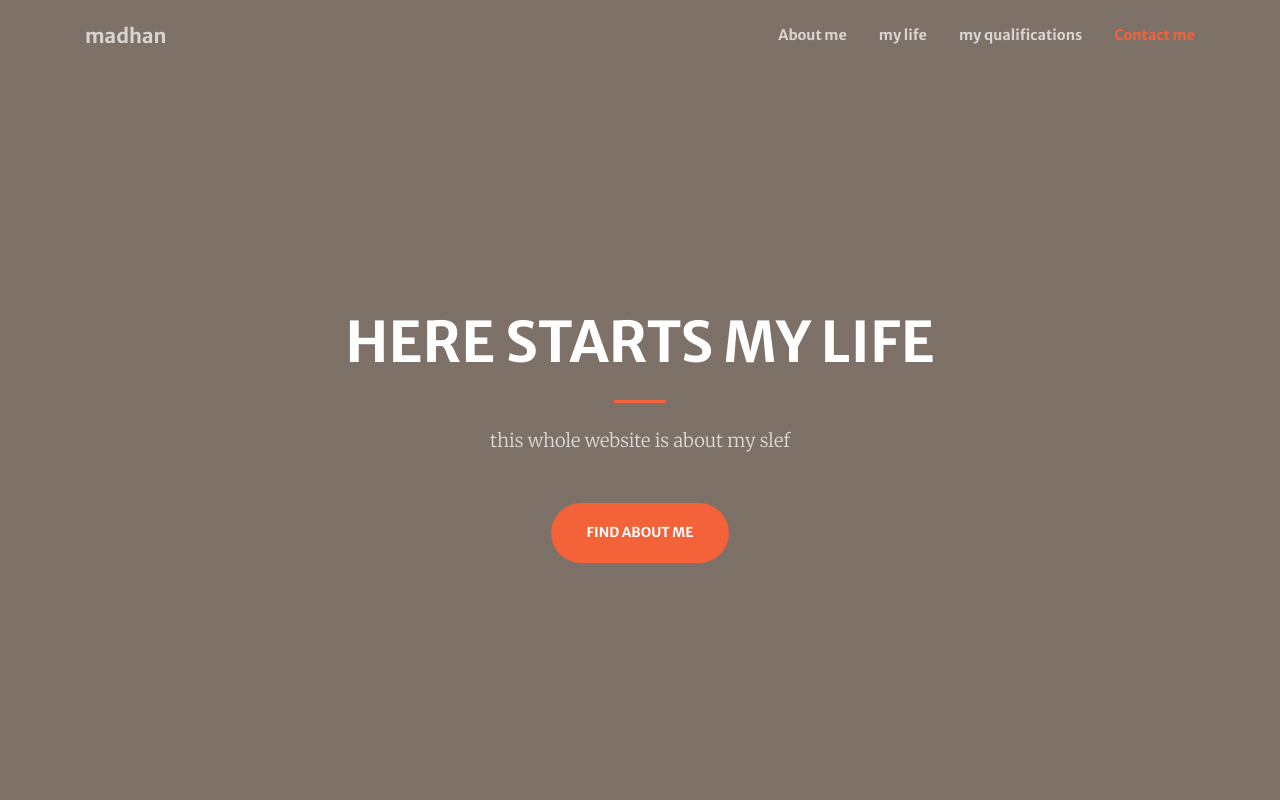
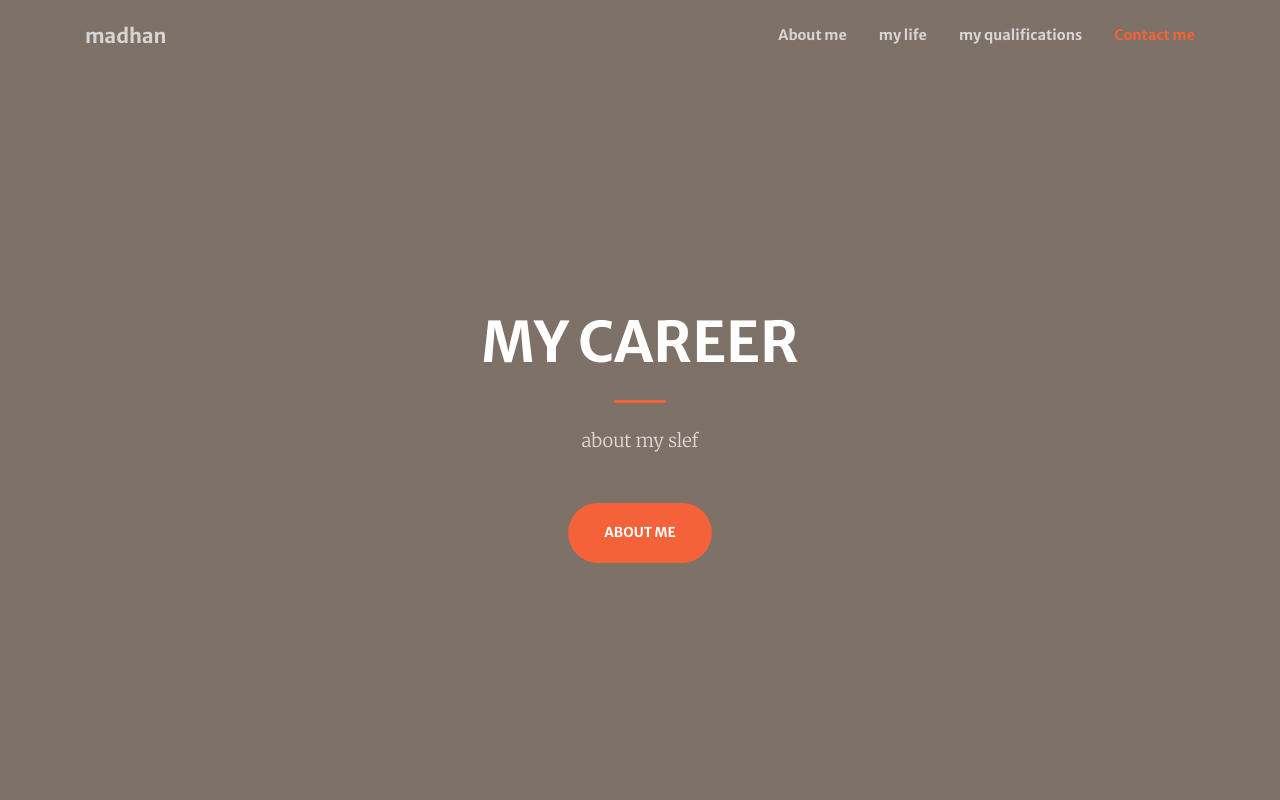
Before and after one commit to madhanthota99/madhanthota99.github.io, a website with bundled scripts: page index.html in a window 1280 px wide. Shown: the top 800 px of the page. Built offline with nearby package versions, Linux system fonts and the light colour scheme; files whose address does not match are found by name.

Commit message:
Update index.html

```diff
--- a/index.html
+++ b/index.html
@@ -8,7 +8,7 @@
   <meta name="description" content="">
   <meta name="author" content="">
 
-  <title>Portfolioof  Madhan</title>
+  <title>Portfolio of Madhan</title>
 
   <!-- Font Awesome Icons -->
   <link href="vendor/fontawesome-free/css/all.min.css" rel="stylesheet" type="text/css">
@@ -58,12 +58,12 @@
     <div class="container h-100">
       <div class="row h-100 align-items-center justify-content-center text-center">
         <div class="col-lg-10 align-self-end">
-          <h1 class="text-uppercase text-white font-weight-bold">HERE STARTS MY LIFE</h1>
+          <h1 class="text-uppercase text-white font-weight-bold"> MY CAREER</h1>
           <hr class="divider my-4">
         </div>
         <div class="col-lg-8 align-self-baseline">
-          <p class="text-white-75 font-weight-light mb-5">this whole website is about my slef</p>
-          <a class="btn btn-primary btn-xl js-scroll-trigger" href="#about">Find about me</a>
+          <p class="text-white-75 font-weight-light mb-5">about my slef</p>
+          <a class="btn btn-primary btn-xl js-scroll-trigger" href="#about">about me</a>
         </div>
       </div>
     </div>
```
